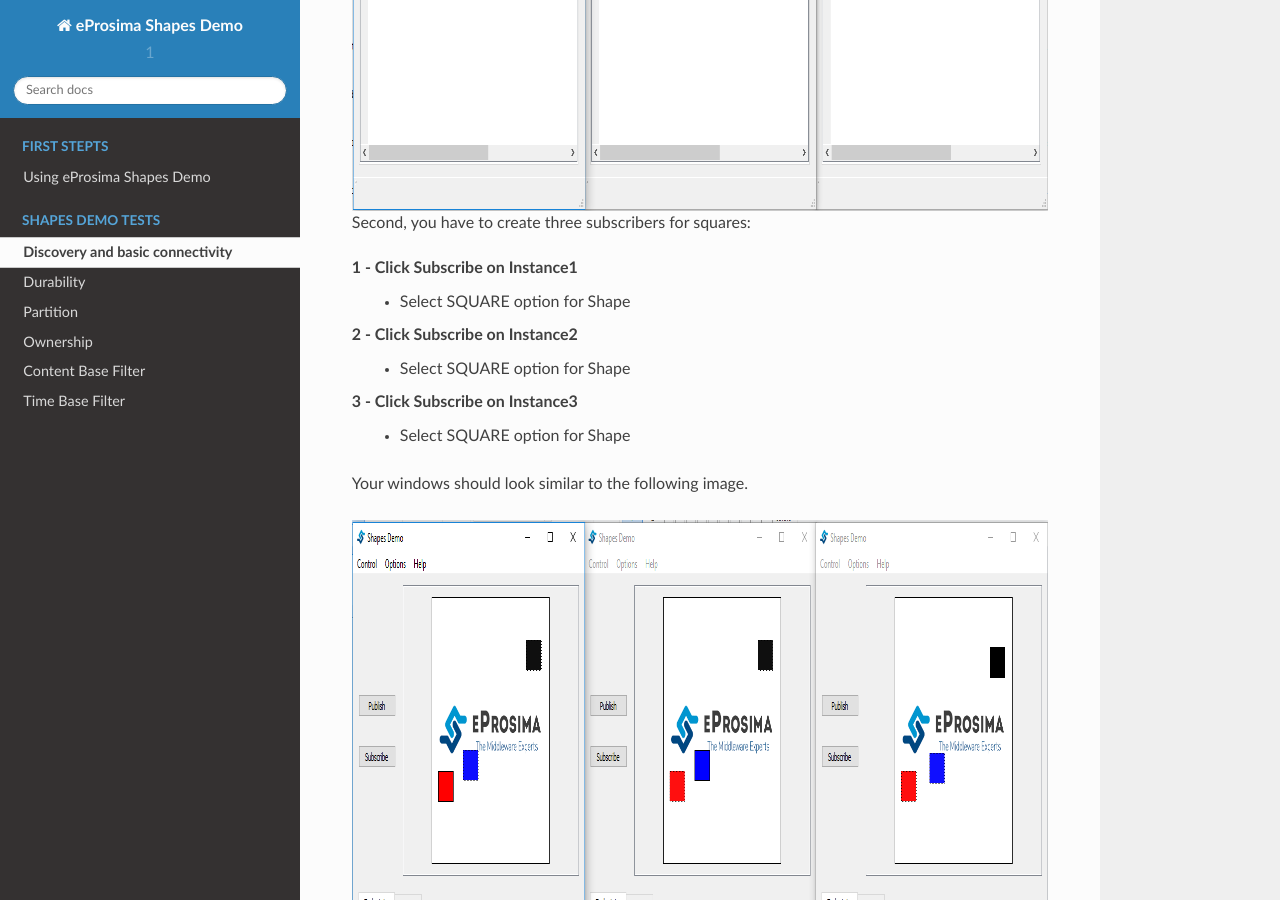
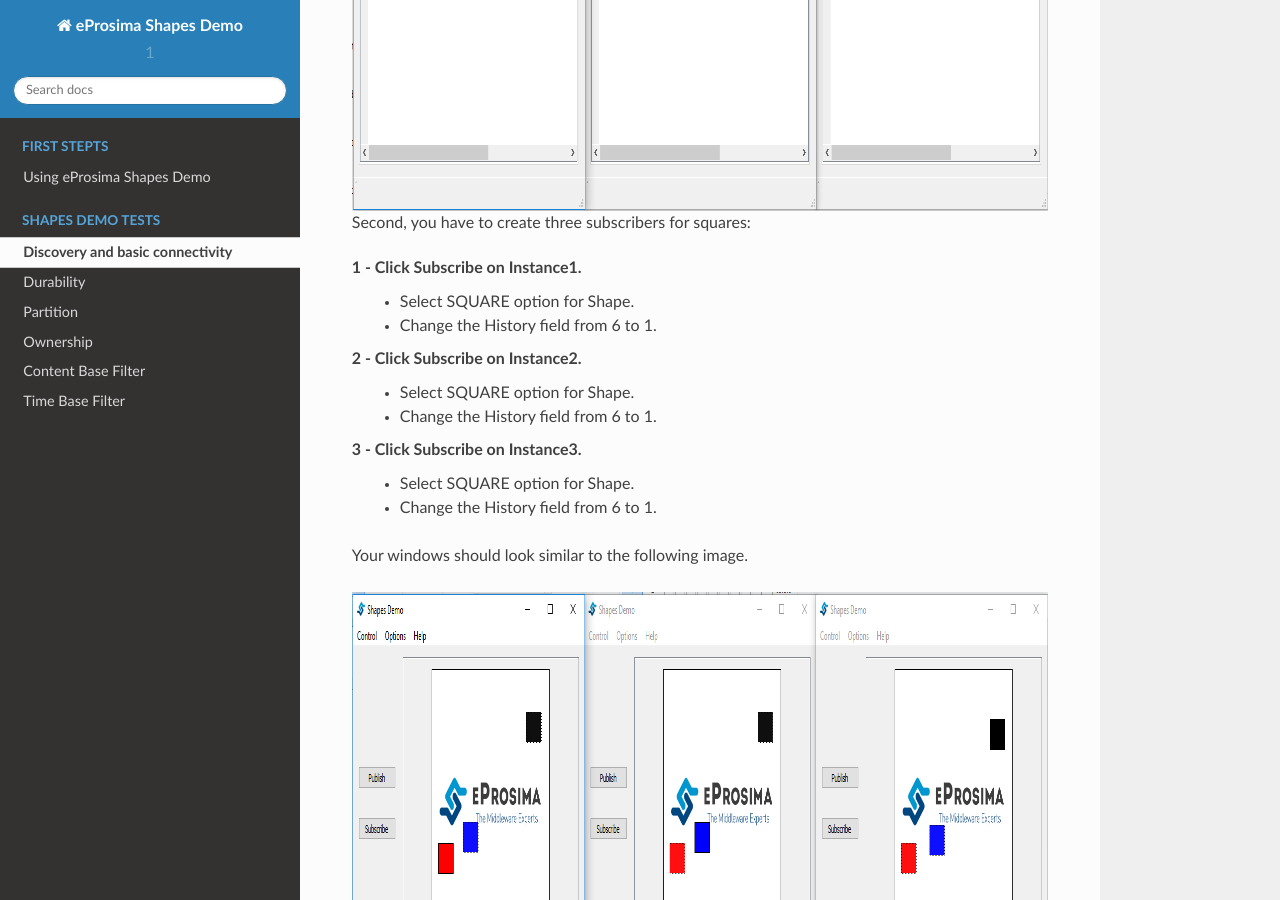
Before and after one commit to eProsima/Shapes-Demo-Docs, a Sphinx documentation site: the page built from docs/test1.rst, in a window 1280 px wide and 900 px high, scrolled down 1159 px. Built offline with Sphinx 7.4.7 and the Read the Docs theme 2.0.0, drawn with Linux system fonts in a browser that asks for light colours.

Commit message:
Update test1.rst

```diff
--- a/docs/test1.rst
+++ b/docs/test1.rst
@@ -29,14 +29,17 @@
 
 Second, you have to create three subscribers for squares:
 
-1 - Click Subscribe on Instance1
-   - Select SQUARE option for Shape
+1 - Click Subscribe on Instance1.
+   - Select SQUARE option for Shape.
+   - Change the History field from 6 to 1.
 
-2 - Click Subscribe on Instance2
-   - Select SQUARE option for Shape
+2 - Click Subscribe on Instance2.
+   - Select SQUARE option for Shape.
+   - Change the History field from 6 to 1.
 
-3 - Click Subscribe on Instance3
-   - Select SQUARE option for Shape
+3 - Click Subscribe on Instance3.
+   - Select SQUARE option for Shape.
+   - Change the History field from 6 to 1.
 
 Your windows should look similar to the following image.
 
```
